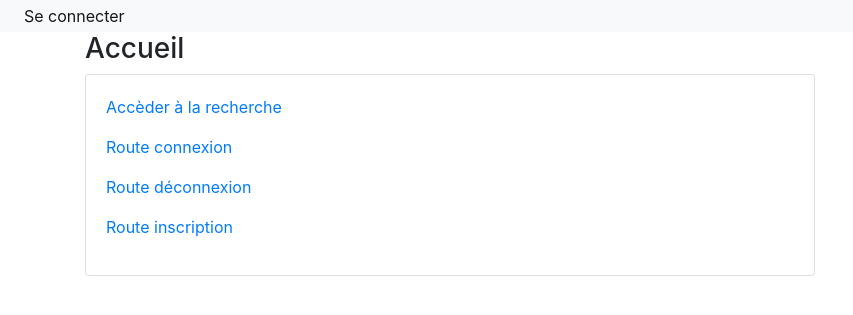
After one commit to s-marcq/citynder, a Flask app: template application/app/templates/pages/accueil.html in a window 1280 px wide. The commit adds this page. Shown: the top 315 px of the page, without its empty margins (0-853 px from the left). Run offline with Flask 3, Linux system fonts and the light colour scheme; the template is opened without the code that fills it, so the values that code supplies are empty; some libraries are stand-ins or nearby versions.

Commit message:
ajout de la table utilisateurs et d'une page d'accueil

```diff
--- a/application/app/app.py
+++ b/application/app/app.py
@@ -17,4 +17,4 @@ db = SQLAlchemy(app)
 
 login = LoginManager(app)
 
-from .routes import recherche, users, erreurs, panier, page_finale
+from .routes import recherche, users, erreurs, panier, page_finale, accueil
--- /dev/null
+++ b/application/app/templates/pages/accueil.html
@@ -0,0 +1,24 @@
+{% extends "partials/conteneur.html" %}
+
+{% block content %}
+
+<div class="container">
+
+    <div class="row">
+        <div class="col-sm-8">
+
+            <h3>
+                Accueil
+            </h3>
+            <div class="card card-body">
+                <p><a href="{{ url_for('recherche')}}">Accèder à la recherche</a></p>
+                <p><a href="{{ url_for('connexion')}}">Route connexion</a></p>
+                <p><a href="{{ url_for('deconnexion')}}">Route déconnexion</a></p>
+                <p><a href="{{ url_for('ajout_utilisateur')}}">Route inscription</a></p>
+            </div>
+        </div>
+    </div>
+
+</div>
+
+{% endblock %}
--- a/application/app/templates/pages/ajout_utilisateur.html
+++ b/application/app/templates/pages/ajout_utilisateur.html
@@ -18,7 +18,7 @@
                 </div>
             </div>
         </div>
-        <div class="col-sm-2"></div>
+        <div class="col-sm-2"></>
     </div>
 
 </div>
--- a/application/app/templates/pages/recherche_filtres.html
+++ b/application/app/templates/pages/recherche_filtres.html
@@ -1,6 +1,6 @@
 {% extends "partials/conteneur.html" %}
 
-{% block body %}
+{% block content %}
 
 {% include "partials/formulaires/recherche.html"%}
 
--- a/application/app/templates/partials/conteneur.html
+++ b/application/app/templates/partials/conteneur.html
@@ -11,7 +11,14 @@
   {% block css %}{%endblock%}
   {% endblock %}
 
+
   {% block navbar %}
+  {% if current_user.is_authenticated %}
+  <a class="dropdown-item" href="{{ url_for('deconnexion') }}">Se déconnecter</a>
+  {% else %}
+  <a class="dropdown-item" href="{{ url_for('connexion') }}">Se connecter</a>
+  {% endif %}
+  {% endblock %}
 
 {% block header %}
   <div class="container">
@@ -30,11 +37,3 @@
   </div>
 
   {% endblock %}
-
-  {% if current_user.is_authenticated %}
-<a class="dropdown-item" href="{{ url_for('deconnexion') }}">Se déconnecter</a>
-{% else %}
-<a class="dropdown-item" href="{{ url_for('connexion') }}">Se connecter</a>
-{% endif %}
-
-  {% endblock %}
--- a/application/requirements.txt
+++ b/application/requirements.txt
@@ -6,8 +6,10 @@ charset-normalizer==3.3.2
 click==8.1.7
 colorama==0.4.6
 defusedxml==0.7.1
+dnspython==2.6.1
 docutils==0.20.1
 dominate==2.9.1
+email_validator==2.1.1
 Flask==3.0.0
 Flask-Bootstrap==3.3.7.1
 Flask-Login==0.6.3
```
Also changed, not shown: application/app/models/users.py (+16 -13 lines), application/app/routes/accueil.py (added, +17 -0 lines), application/app/routes/recherche.py (+3 -6 lines).
